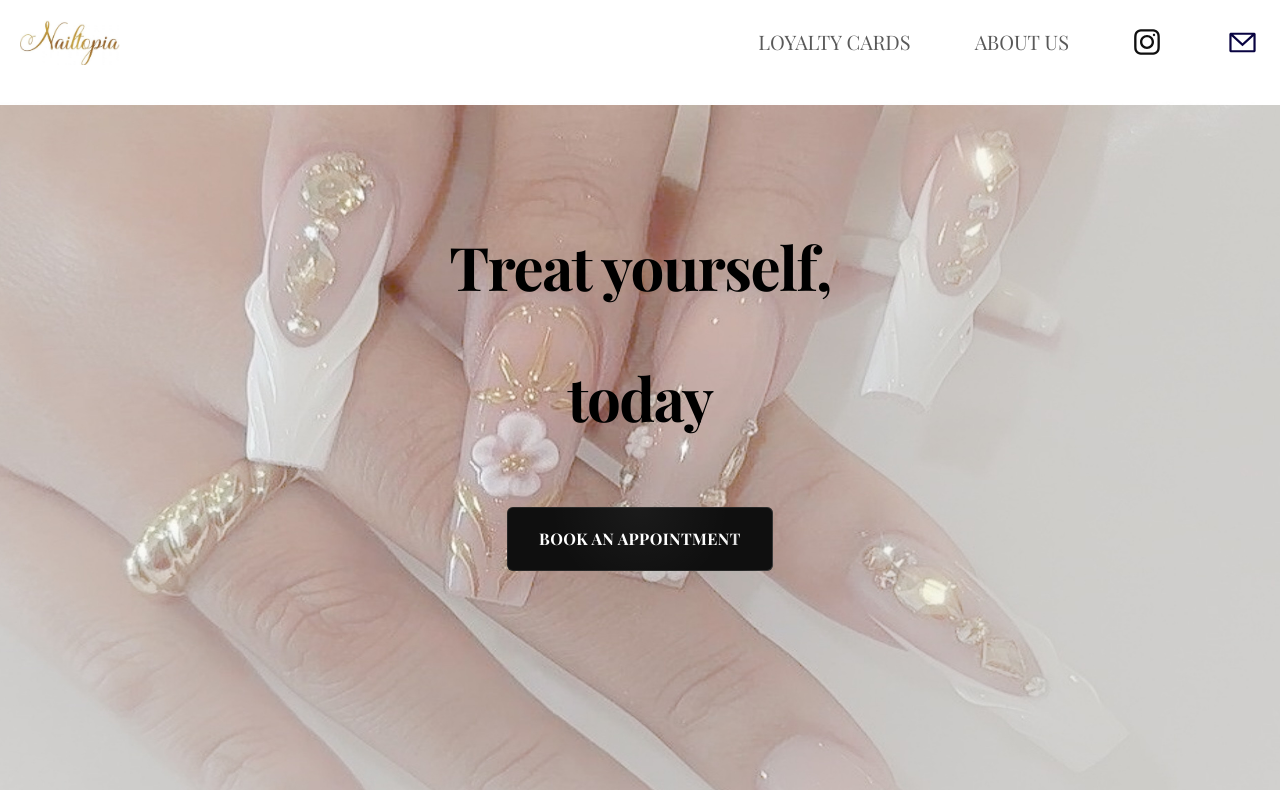
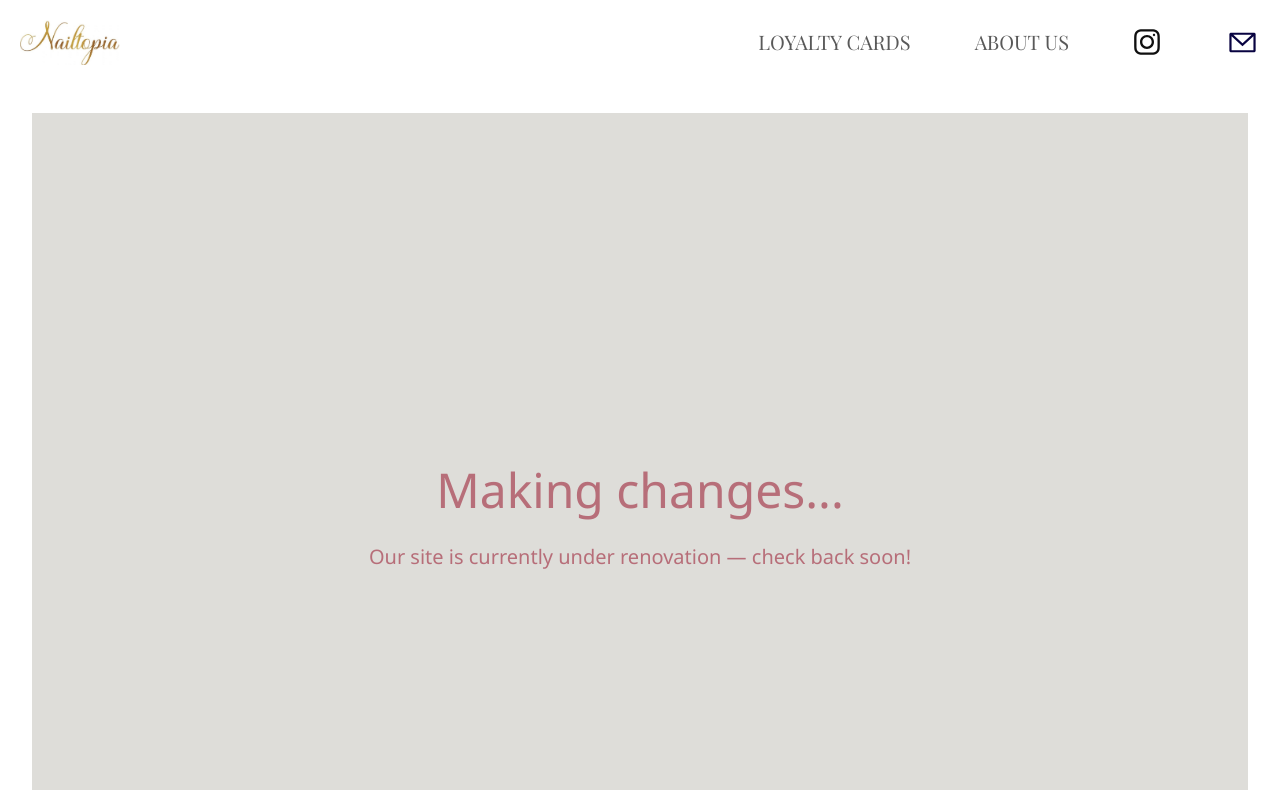
Before and after one commit to sofiiakst/nail-website, a Next.js app: page / in a window 1280 px wide. Shown: the top 790 px of the page. Built offline with nearby package versions, Linux system fonts and the light colour scheme; no server answers; a web font is replaced by a local one.

Commit message:
test over

```diff
--- a/app/checkout2/page.js
+++ b/app/checkout2/page.js
@@ -12,7 +12,7 @@ export default function Page() {
 
   // Get query parameters safely
   const serviceName = searchParams.get("serviceName") || "";
-  const serviceDuration=searchParams.get("serviceDuration");
+  const serviceDuration = searchParams.get("serviceDuration");
   const servicePrice = searchParams.get("servicePrice") || "";
   const totalServicePrice = searchParams.get("totalServicePrice") || "";
   const extrasPrice = searchParams.get("extrasPrice") || "";
--- a/app/page.js
+++ b/app/page.js
@@ -1,9 +1,9 @@
 import HomePage from "./components/HomePage";
 
 export default function Page() {
-  return <HomePage />;
+  /*return <HomePage />;*/
 
-  /*return (
+  return (
     <div
       style={{
         height: "100vh",
@@ -24,5 +24,5 @@ export default function Page() {
         Our site is currently under renovation — check back soon!
       </p>
     </div>
-  );*/
+  );
 }
```
